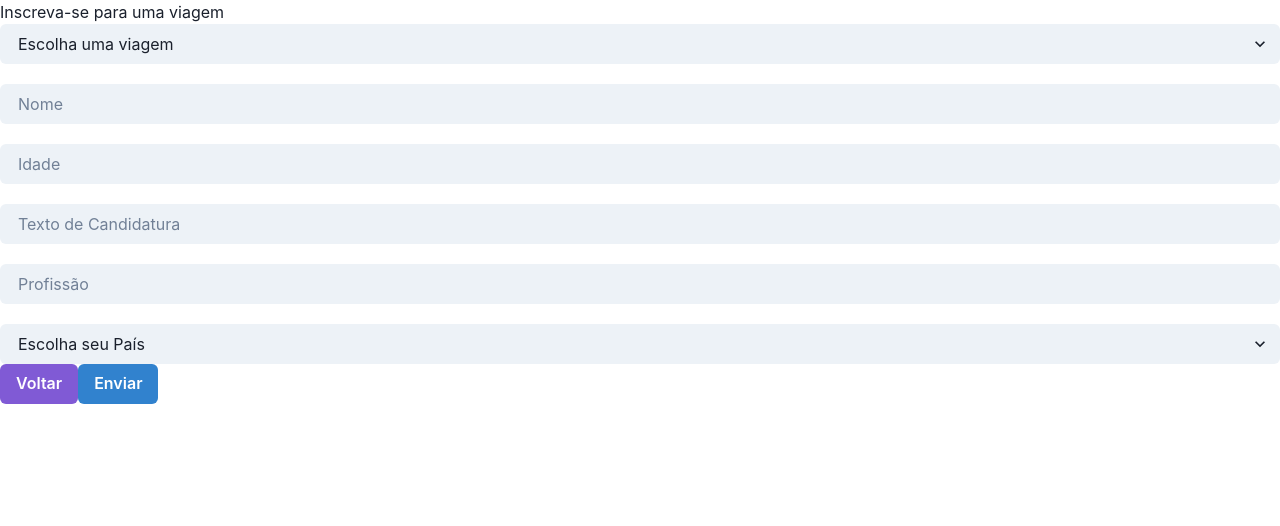
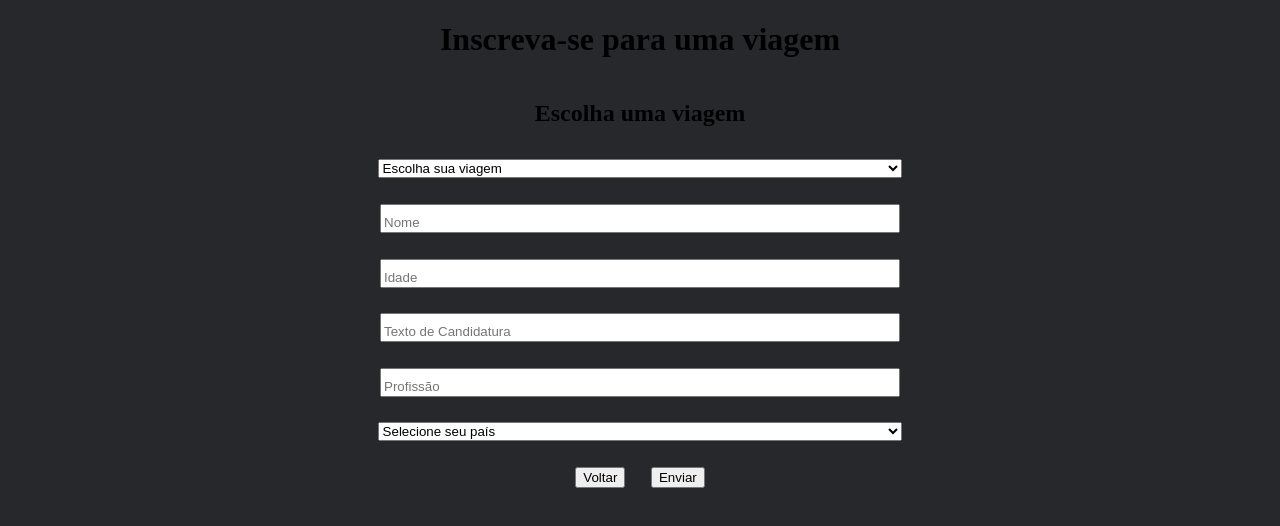
Before and after one commit to future4code/alves-Petrick-Grillo, a React (Create React App) app in the folder modulo3/projeto-labex/labe-x/: page /ApplyTrip in a window 1280 px wide. Shown: the top 526 px of the page. Built offline with nearby package versions, Linux system fonts and the light colour scheme.

Commit message:
Chakra desativado

```diff
--- a/modulo3/projeto-labex/labe-x/src/App.js
+++ b/modulo3/projeto-labex/labe-x/src/App.js
@@ -1,13 +1,25 @@
 import React from "react";
-import { ChakraProvider } from "@chakra-ui/react";
 import { Router } from "./routes/Router";
+import { createGlobalStyle } from "styled-components";
+
+const GlobalStyle = createGlobalStyle`
+body {
+  margin: 0;
+  padding: 0;
+}
+p {
+  margin: 0;
+}
+body{
+  background:#27282c;
+}
+`;
 
 function App() {
   return (
     <div>
-      <ChakraProvider>
-        <Router />
-      </ChakraProvider>
+      <GlobalStyle />
+      <Router />
     </div>
   );
 }
--- a/modulo3/projeto-labex/labe-x/src/pages/AdminHomePage.js
+++ b/modulo3/projeto-labex/labe-x/src/pages/AdminHomePage.js
@@ -1,6 +1,5 @@
 import React from "react";
 import styled from "styled-components";
-import { Button, ButtonGroup } from '@chakra-ui/react'
 import {useNavigate} from "react-router-dom"
 
 const MainContainer = styled.div`
@@ -20,9 +19,9 @@ const createTrip = () =>{
 <div>
     <h1>Painel Administrativo</h1>
     <div>
-    <Button colorScheme='purple' onClick={backPage}>Voltar</Button>
-    <Button colorScheme='blue' onClick={createTrip}>Criar Viagem</Button>
-    <Button colorScheme='blue'>Logout</Button>
+    <button colorScheme='purple' onClick={backPage}>Voltar</button>
+    <button colorScheme='blue' onClick={createTrip}>Criar Viagem</button>
+    <button colorScheme='blue'>Logout</button>
     </div>
 </div>
   );
--- a/modulo3/projeto-labex/labe-x/src/pages/ApplicationFormPage.js
+++ b/modulo3/projeto-labex/labe-x/src/pages/ApplicationFormPage.js
@@ -1,42 +1,115 @@
-import React from "react";
+import React, { useState } from "react";
 import styled from "styled-components";
-import { Button, ButtonGroup } from '@chakra-ui/react'
-import { Input, Stack, Select } from '@chakra-ui/react'
-import {useNavigate} from "react-router-dom"
+import { useNavigate } from "react-router-dom"
 
 const MainContainer = styled.div`
-height:100vh;
+height:100%;
 `
+const ContainerInteração = styled.div`
+`
+const EspaçoPergunta = styled.input`
+width:40%;
+padding-top:0.7%;
+margin-top:1%;
+margin-bottom:1%;
+`
+const ContainerPergunta = styled.div`
+display:flex;
+justify-content: center;
+flex-direction:column;
+align-items: center;
+`
+const Titulo = styled.div`
+display:flex;
+flex-direction:column;
+justify-content: center;
+align-items: center;
+`
+const ContainerPai = styled.div`
+display:flex;
+flex-direction:column;
+`
+const ContainerBotao = styled.div`
+display:flex;
+align-items:center;
+justify-content:center;
+margin:1%;
+`
+const Select = styled.select`
+width:41%;
+margin-top:1%;
+margin-bottom:1%;
+`
+const ContainerPaiBotao = styled.div`
+display:flex;
+justify-content:center;
+align-items:center;
+`
+
 function ApplicationFormPage(props) {
-const navigate = useNavigate()
+  const [nome, setNome] = useState("")
 
-const backPage = () => {
-  navigate(-1)
-}
+  const navigate = useNavigate()
+
+  const backPage = () => {
+    navigate(-1)
+  }
 
   return (
-    <div>
-      <h1>Inscreva-se para uma viagem</h1>
-      <div>
-        <div>
-          <Stack spacing={5}>
-          <Select variant='filled' placeholder='Escolha uma viagem'>
+    <MainContainer>
+      <ContainerPai>
+        <Titulo>
+          <h1>Inscreva-se para uma viagem</h1>
+        </Titulo>
+        <ContainerInteração>
+          <ContainerPergunta>
+            <h2>Escolha uma viagem</h2>
+            <Select>
+              <option disabled selected>Escolha sua viagem</option>
               <option value='option1'>Option 1</option>
               <option value='option2'>Option 2</option>
               <option value='option3'>Option 3</option>
             </Select>
-            <Input variant='filled' placeholder='Nome' />
-            <Input variant='filled' placeholder='Idade' />
-            <Input variant='filled' placeholder='Texto de Candidatura' />
-            <Input variant='filled' placeholder='Profissão' />
-            <Select variant='filled' placeholder='Escolha seu País' />
-          </Stack>
-        </div>
-        <Button colorScheme='purple' onClick={backPage}>Voltar</Button>
-        <Button colorScheme='blue' >Enviar</Button>
-      </div>
-    </div>
+            <EspaçoPergunta
+              placeholder="Nome"
+            />
+            <EspaçoPergunta
+              placeholder="Idade"
+            />
+            <EspaçoPergunta
+              placeholder="Texto de Candidatura"
+            />
+            <EspaçoPergunta
+              placeholder="Profissão"
+            />
+            <Select>
+              <option disabled selected>Selecione seu país</option>
+              <option value='option1'>Option 1</option>
+              <option value='option2'>Option 2</option>
+              <option value='option3'>Option 3</option>
+            </Select>
+          </ContainerPergunta>
+        </ContainerInteração>
+        <ContainerPaiBotao>
+          <ContainerBotao>
+            <button onClick={backPage}>Voltar</button>
+          </ContainerBotao>
+          <ContainerBotao>
+            <button >Enviar</button>
+          </ContainerBotao>
+        </ContainerPaiBotao>
+      </ContainerPai>
+    </MainContainer>
   );
 }
 
 export default ApplicationFormPage;
+{/* <div>
+  <select>
+    <input variant='filled' placeholder='Nome'>TESTE</input>
+    <input variant='filled' placeholder='Idade'></input>
+    <input variant='filled' placeholder='Texto de Candidatura' ></input>
+    <input variant='filled' placeholder='Profissão' ></input>
+    <select variant='filled' placeholder='Escolha seu País' />
+  </select>
+</div> */}
--- a/modulo3/projeto-labex/labe-x/src/pages/CreateTripPage.js
+++ b/modulo3/projeto-labex/labe-x/src/pages/CreateTripPage.js
@@ -1,39 +1,98 @@
-import React from "react";
+import React, { useState } from "react";
 import styled from "styled-components";
-import { Button, ButtonGroup } from '@chakra-ui/react'
-import { Input, Stack, Select, option } from '@chakra-ui/react'
 import { useNavigate } from "react-router-dom"
 
 const MainContainer = styled.div`
 height:100vh;
 `
+const ContainerInteração = styled.div`
+`
+const EspaçoPergunta = styled.input`
+width:40%;
+padding-top:0.7%;
+margin-top:1%;
+margin-bottom:1%;
+`
+const ContainerPergunta = styled.div`
+display:flex;
+justify-content: center;
+flex-direction:column;
+align-items: center;
+`
+const Titulo = styled.div`
+display:flex;
+flex-direction:column;
+justify-content: center;
+align-items: center;
+`
+const ContainerPai = styled.div`
+display:flex;
+flex-direction:column;
+`
+const ContainerBotao = styled.div`
+display:flex;
+align-items:center;
+justify-content:center;
+margin:1%;
+`
+const Select = styled.select`
+width:41%;
+margin-top:1%;
+margin-bottom:1%;
+`
+const ContainerPaiBotao = styled.div`
+display:flex;
+justify-content:center;
+align-items:center;
+`
+
 function CreateTripPage(props) {
+  const [nome, setNome] = useState("")
+
   const navigate = useNavigate()
 
-  const backPage = () =>{
+  const backPage = () => {
     navigate(-1)
   }
   return (
-    <div>
-      <h1>Criar Viagem</h1>
-      <div>
-        <div>
-          <Stack spacing={5}>
-            <Input variant='filled' placeholder='Nome da viagem' />
-            <Select variant='filled' placeholder='Escolha um planeta'>
-              <option value='option1'>Option 1</option>
-              <option value='option2'>Option 2</option>
-              <option value='option3'>Option 3</option>
-            </Select>
-            <Input variant='filled' placeholder='Idade' />
-            <Input variant='filled' placeholder='Descrição' />
-            <Input variant='filled' placeholder='Duração em dias' />
-          </Stack>
-        </div>
-        <Button colorScheme='purple' onClick={backPage}>Voltar</Button>
-        <Button colorScheme='blue' >Enviar</Button>
-      </div>
-    </div>
+    <MainContainer>
+      <ContainerPai>
+        <Titulo>
+          <h1>Criar Viagem</h1>
+        </Titulo>
+        <ContainerInteração>
+            <ContainerPergunta>
+              <EspaçoPergunta
+                placeholder="Nome"
+              />
+              <Select>
+                <option disabled selected>Escolha sua viagem</option>
+                <option value='option1'>Option 1</option>
+                <option value='option2'>Option 2</option>
+                <option value='option3'>Option 3</option>
+              </Select>
+              <EspaçoPergunta
+                id="date"
+                type="date"
+              />
+              <EspaçoPergunta
+                placeholder="Descrição da viagem"
+              />
+              <EspaçoPergunta
+                placeholder="Duração em dias"
+              />
+            </ContainerPergunta>
+        </ContainerInteração>
+        <ContainerPaiBotao>
+          <ContainerBotao>
+            <button onClick={backPage}>Voltar</button>
+          </ContainerBotao>
+          <ContainerBotao>
+            <button>Criar</button>
+          </ContainerBotao>
+        </ContainerPaiBotao>
+      </ContainerPai>
+    </MainContainer>
   );
 }
 
```
